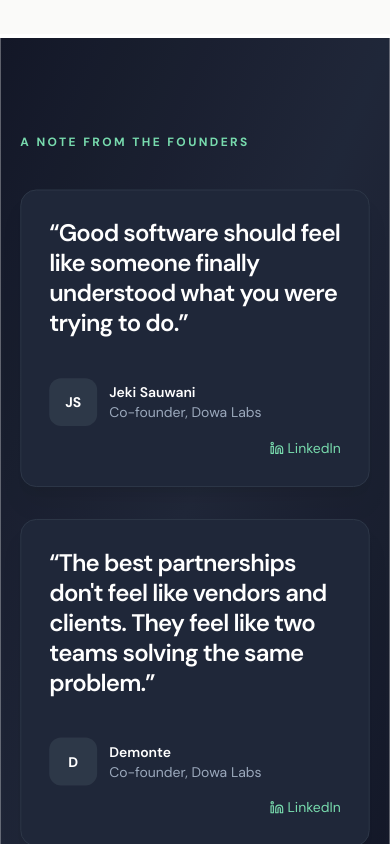
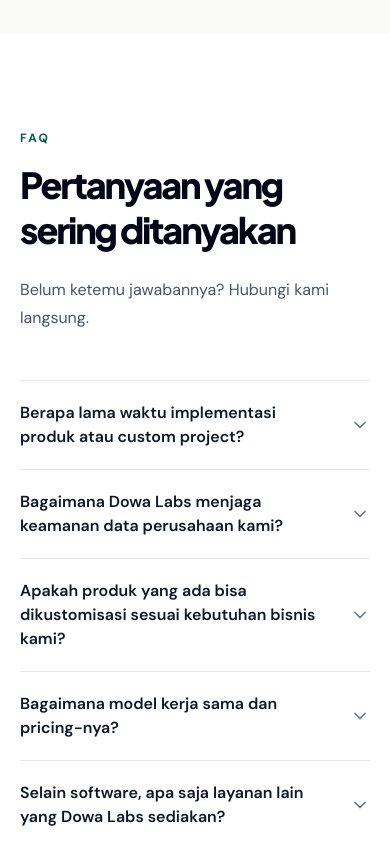
Before and after one commit to jekisa/dowalabs.com, a Next.js app: page / in a window 390 px wide. Shown: the part 4240-5084 px from the top of the page. Built offline with nearby package versions, Linux system fonts and the light colour scheme.

Commit message:
first commitssss

```diff
--- /dev/null
+++ b/components/ui/faq-accordion.tsx
@@ -0,0 +1,56 @@
+"use client";
+
+import { ChevronDown } from "lucide-react";
+import { AnimatePresence, motion } from "motion/react";
+import type { ReactNode } from "react";
+import { useState } from "react";
+
+export type FAQItem = {
+  question: string;
+  answer: ReactNode;
+};
+
+export default function FAQAccordion({ items }: { items: FAQItem[] }) {
+  const [openIndex, setOpenIndex] = useState<number | null>(null);
+
+  return (
+    <div className="border-t border-slate-200">
+      {items.map((item, index) => {
+        const isOpen = openIndex === index;
+
+        return (
+          <div key={item.question} className="border-b border-slate-200">
+            <button
+              type="button"
+              aria-expanded={isOpen}
+              onClick={() => setOpenIndex(isOpen ? null : index)}
+              className="flex w-full items-center justify-between gap-6 py-5 text-left transition-colors duration-200 hover:text-emerald-900"
+            >
+              <span className="font-semibold text-slate-900">
+                {item.question}
+              </span>
+              <ChevronDown
+                className={`size-5 shrink-0 text-slate-500 transition-transform duration-200 ${isOpen ? "rotate-180" : ""}`}
+              />
+            </button>
+            <AnimatePresence initial={false}>
+              {isOpen && (
+                <motion.div
+                  initial={{ height: 0, opacity: 0 }}
+                  animate={{ height: "auto", opacity: 1 }}
+                  exit={{ height: 0, opacity: 0 }}
+                  transition={{ duration: 0.3, ease: "easeInOut" }}
+                  className="overflow-hidden"
+                >
+                  <div className="pb-5 pr-10 text-sm leading-7 text-slate-600">
+                    {item.answer}
+                  </div>
+                </motion.div>
+              )}
+            </AnimatePresence>
+          </div>
+        );
+      })}
+    </div>
+  );
+}
--- a/components/ui/hero.tsx
+++ b/components/ui/hero.tsx
@@ -14,7 +14,77 @@
 } from "lucide-react";
 import { FormEvent, useEffect, useState } from "react";
 import ProductCard from "./product-card";
+import FAQAccordion, { type FAQItem } from "./faq-accordion";
 import { featuredProducts, products } from "../../lib/products";
+
+// Review: konten FAQ ini di-generate, mohon di-review ulang oleh tim Dowa Labs sebelum production.
+const faqItems: FAQItem[] = [
+  {
+    question: "Berapa lama waktu implementasi produk atau custom project?",
+    answer:
+      "Tergantung kompleksitas kebutuhan. Untuk produk yang sudah ada (DowaLabs, HRGA, Hadirly, Scheduler, TaxBuddy), setup bisa dilakukan dalam hitungan hari. Untuk custom project, kami biasanya membutuhkan 2-6 minggu dari discovery sampai go-live, tergantung scope pekerjaan.",
+  },
+  {
+    question: "Bagaimana Dowa Labs menjaga keamanan data perusahaan kami?",
+    answer:
+      "Setiap sistem yang kami bangun melalui proses audit keamanan mencakup role-based access control, audit trail, dan pengecekan kerentanan seperti IDOR dan race condition. Data klien tidak pernah dibagikan ke pihak ketiga tanpa izin.",
+  },
+  {
+    question:
+      "Apakah produk yang ada bisa dikustomisasi sesuai kebutuhan bisnis kami?",
+    answer:
+      "Bisa. Produk seperti HRGA dan Scheduler dirancang modular sehingga bisa disesuaikan dengan alur kerja spesifik perusahaan Anda. Diskusikan kebutuhan Anda dengan tim kami untuk mengetahui opsi kustomisasi yang tersedia.",
+  },
+  {
+    question: "Bagaimana model kerja sama dan pricing-nya?",
+    answer: (
+      <>
+        Kami menggunakan sistem berlangganan berbayar per bulan, dengan beberapa
+        pilihan paket sesuai kebutuhan dan skala bisnis Anda. Untuk detail harga
+        dan paket yang paling sesuai, silakan hubungi kami langsung via{" "}
+        <a
+          href="https://wa.me/6282298062959"
+          target="_blank"
+          rel="noopener noreferrer"
+          className="text-emerald-600 underline decoration-emerald-200 underline-offset-4 transition hover:text-emerald-800"
+        >
+          WhatsApp
+        </a>{" "}
+        atau{" "}
+        <a
+          href="mailto:dowatech889@gmail.com"
+          className="text-emerald-600 underline decoration-emerald-200 underline-offset-4 transition hover:text-emerald-800"
+        >
+          email
+        </a>
+        .
+      </>
+    ),
+  },
+  {
+    question: "Selain software, apa saja layanan lain yang Dowa Labs sediakan?",
+    answer: (
+      <>
+        Selain produk SaaS, kami juga menyediakan jasa instalasi jaringan
+        kantor, instalasi CCTV, instalasi AC, dan layanan Meta Ads Specialist
+        untuk kebutuhan digital marketing bisnis Anda. Lihat detail lengkap di
+        halaman{" "}
+        <a
+          href="/services"
+          className="font-semibold text-emerald-800 underline decoration-emerald-200 underline-offset-4 transition hover:text-emerald-950"
+        >
+          Services
+        </a>
+        .
+      </>
+    ),
+  },
+  {
+    question: "Bagaimana cara memulai kerja sama dengan Dowa Labs?",
+    answer:
+      "Cukup isi form di bagian bawah halaman ini atau hubungi kami langsung via WhatsApp/email. Tim kami akan menghubungi Anda dalam 1x24 jam untuk diskusi awal kebutuhan bisnis Anda.",
+  },
+];
 
 const principles = [
   {
@@ -227,6 +297,26 @@
               />
             ))}
           </div>
+        </div>
+      </section>
+
+      <section
+        id="faq"
+        className="bg-white px-5 py-24 sm:px-8 lg:px-10 lg:py-32"
+      >
+        <div className="mx-auto grid max-w-7xl gap-12 lg:grid-cols-[.7fr_1.3fr] lg:items-start">
+          <motion.div {...fadeUp}>
+            <p className="mb-4 text-xs font-bold uppercase tracking-[.2em] text-emerald-800">
+              FAQ
+            </p>
+            <h2 className="max-w-xl text-4xl font-extrabold leading-tight tracking-[-.06em] sm:text-5xl">
+              Pertanyaan yang sering ditanyakan
+            </h2>
+            <p className="mt-6 max-w-md leading-7 text-slate-600">
+              Belum ketemu jawabannya? Hubungi kami langsung.
+            </p>
+          </motion.div>
+          <FAQAccordion items={faqItems} />
         </div>
       </section>
 
```
